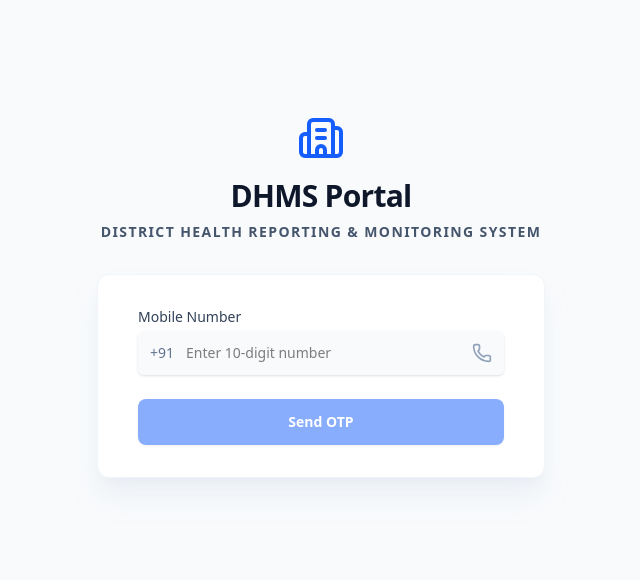
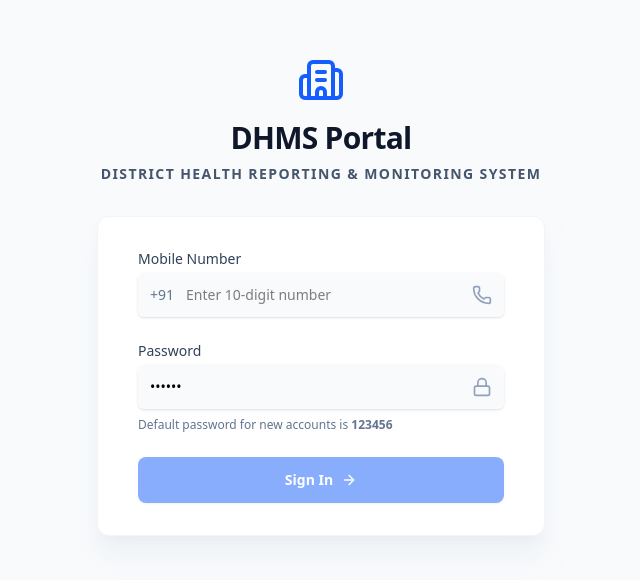
Before and after one commit to Rushstatic/ai-report, a React (Vite) app: page /#/ in a window 1280 px wide. Shown: the part 104-684 px from the top of the page, without its empty margins (319-959 px from the left). Built offline with nearby package versions, Linux system fonts and the light colour scheme; no server answers.

Commit message:
feat(auth): transition from OTP to password-based login
Replaced OTP authentication with password-based login and added a mandatory password change flow for first-time users. Updated existing database records to support default password access.

```diff
--- a/src/App.tsx
+++ b/src/App.tsx
@@ -13,10 +13,11 @@ import FormBuilder from './features/forms/FormBuilder';
 import ReportSubmission from './features/reports/ReportSubmission';
 import MyReports from './features/reports/MyReports';
 import Login from './features/auth/Login';
+import ChangePassword from './features/auth/ChangePassword';
 import { Loader2 } from 'lucide-react';
 
 export default function App() {
-  const { session, initialized } = useAuth();
+  const { session, initialized, needsPasswordChange } = useAuth();
 
   if (!isSupabaseConfigured()) {
     return <SetupInstructions />;
@@ -34,6 +35,10 @@ export default function App() {
     return <Login />;
   }
 
+  if (needsPasswordChange) {
+    return <ChangePassword />;
+  }
+
   return (
     <HashRouter>
       <Routes>
--- /dev/null
+++ b/src/features/auth/ChangePassword.tsx
@@ -0,0 +1,111 @@
+import { useState } from 'react';
+import { useAuth } from '@/hooks/useAuth';
+import { ShieldCheck, Lock, Loader2, ArrowRight } from 'lucide-react';
+
+export default function ChangePassword() {
+  const { updatePassword, loading, error } = useAuth();
+  const [password, setPassword] = useState('');
+  const [confirmPassword, setConfirmPassword] = useState('');
+  const [validationError, setValidationError] = useState('');
+
+  const handleSubmit = async (e: React.FormEvent) => {
+    e.preventDefault();
+    setValidationError('');
+
+    if (password.length < 6) {
+      setValidationError('Password must be at least 6 characters long.');
+      return;
+    }
+    if (password === '123456') {
+      setValidationError('Please choose a password different from the default.');
+      return;
+    }
+    if (password !== confirmPassword) {
+      setValidationError('Passwords do not match.');
+      return;
+    }
+
+    await updatePassword(password);
+  };
+
+  return (
+    <div className="min-h-screen bg-slate-50 flex flex-col justify-center py-12 sm:px-6 lg:px-8 font-sans">
+      <div className="sm:mx-auto sm:w-full sm:max-w-md">
+        <div className="flex justify-center text-emerald-600 mb-4">
+          <ShieldCheck className="w-12 h-12" />
+        </div>
+        <h2 className="text-center text-3xl font-extrabold text-slate-900 tracking-tight">
+          Secure Your Account
+        </h2>
+        <p className="mt-2 text-center text-sm text-slate-600 font-medium">
+          Since this is your first time logging in, please change your default password to something secure.
+        </p>
+      </div>
+
+      <div className="mt-8 sm:mx-auto sm:w-full sm:max-w-md">
+        <div className="bg-white py-8 px-4 shadow-xl shadow-slate-200/50 sm:rounded-xl sm:px-10 border border-slate-100">
+
+          {(error || validationError) && (
+            <div className="mb-4 bg-red-50 border border-red-200 text-red-600 px-4 py-3 rounded-lg text-sm flex items-start">
+              <span className="block sm:inline">{error || validationError}</span>
+            </div>
+          )}
+
+          <form className="space-y-6" onSubmit={handleSubmit}>
+            <div>
+              <label htmlFor="password" className="block text-sm font-medium text-slate-700">
+                New Password
+              </label>
+              <div className="mt-1 relative rounded-md shadow-sm">
+                <input
+                  type="password"
+                  id="password"
+                  required
+                  minLength={6}
+                  className="focus:ring-blue-500 focus:border-blue-500 block w-full pl-3 pr-10 py-3 sm:text-sm border-slate-300 rounded-lg bg-slate-50 transition-colors focus:bg-white"
+                  placeholder="At least 6 characters"
+                  value={password}
+                  onChange={(e) => setPassword(e.target.value)}
+                />
+                <div className="absolute inset-y-0 right-0 pr-3 flex items-center pointer-events-none">
+                  <Lock className="h-5 w-5 text-slate-400" />
+                </div>
+              </div>
+            </div>
+
+            <div>
+              <label htmlFor="confirmPassword" className="block text-sm font-medium text-slate-700">
+                Confirm New Password
+              </label>
+              <div className="mt-1 relative rounded-md shadow-sm">
+                <input
+                  type="password"
+                  id="confirmPassword"
+                  required
+                  minLength={6}
+                  className="focus:ring-blue-500 focus:border-blue-500 block w-full pl-3 pr-10 py-3 sm:text-sm border-slate-300 rounded-lg bg-slate-50 transition-colors focus:bg-white"
+                  placeholder="Re-type new password"
+                  value={confirmPassword}
+                  onChange={(e) => setConfirmPassword(e.target.value)}
+                />
+                <div className="absolute inset-y-0 right-0 pr-3 flex items-center pointer-events-none">
+                  <Lock className="h-5 w-5 text-slate-400" />
+                </div>
+              </div>
+            </div>
+
+            <button
+              type="submit"
+              disabled={loading || password.length < 6 || confirmPassword.length < 6}
+              className="w-full flex justify-center py-3 px-4 border border-transparent rounded-lg shadow-sm text-sm font-bold text-white bg-emerald-600 hover:bg-emerald-700 focus:outline-none focus:ring-2 focus:ring-offset-2 focus:ring-emerald-500 disabled:opacity-50 disabled:cursor-not-allowed transition-all items-center"
+            >
+              {loading ? <Loader2 className="w-5 h-5 animate-spin" /> : (
+                <>Update Password & Continue <ArrowRight className="ml-2 w-4 h-4" /></>
+              )}
+            </button>
+          </form>
+        </div>
+      </div>
+    </div>
+  );
+}
--- a/src/features/auth/Login.tsx
+++ b/src/features/auth/Login.tsx
@@ -1,40 +1,16 @@
 import { useState } from 'react';
 import { useAuth } from '@/hooks/useAuth';
-import { Building2, Phone, CheckCircle2, Loader2, ArrowRight } from 'lucide-react';
-import { cn } from '@/layouts/MainLayout';
+import { Building2, Phone, Lock, Loader2, ArrowRight } from 'lucide-react';
 
 export default function Login() {
-  const { signInWithOtp, verifyOtp, loading, error } = useAuth();
-  const [step, setStep] = useState<'phone' | 'otp'>('phone');
+  const { loginWithPassword, loading, error } = useAuth();
   const [phone, setPhone] = useState('');
-  const [otp, setOtp] = useState('');
-  const [msg, setMsg] = useState('');
+  const [password, setPassword] = useState('123456');
 
-  const handleSendOtp = async (e: React.FormEvent) => {
+  const handleLogin = async (e: React.FormEvent) => {
     e.preventDefault();
-    if (phone.length < 10) {
-      setMsg('Please enter a valid 10-digit mobile number.');
-      return;
-    }
-    setMsg('');
-    const { error } = await signInWithOtp(phone);
-    if (!error) {
-      setStep('otp');
-      setMsg('OTP sent successfully to your mobile number.');
-    }
-  };
-
-  const handleVerifyOtp = async (e: React.FormEvent) => {
-    e.preventDefault();
-    if (otp.length < 6) {
-      setMsg('Please enter the 6-digit OTP.');
-      return;
-    }
-    setMsg('');
-    const { error } = await verifyOtp(phone, otp);
-    if (error) {
-      setMsg('Invalid OTP. Please try again.');
-    }
+    if (phone.length < 10) return;
+    await loginWithPassword(phone, password);
   };
 
   return (
@@ -60,15 +36,7 @@ export default function Login() {
             </div>
           )}
 
-          {msg && !error && (
-            <div className="mb-4 bg-blue-50 border border-blue-200 text-blue-700 px-4 py-3 rounded-lg text-sm flex items-start">
-              <CheckCircle2 className="w-4 h-4 mr-2 mt-0.5 flex-shrink-0" />
-              <span className="block sm:inline">{msg}</span>
-            </div>
-          )}
-
-          {step === 'phone' ? (
-            <form className="space-y-6" onSubmit={handleSendOtp}>
+          <form className="space-y-6" onSubmit={handleLogin}>
             <div>
               <label htmlFor="phone" className="block text-sm font-medium text-slate-700">
                 Mobile Number
@@ -93,58 +61,39 @@ export default function Login() {
               </div>
             </div>
 
+            <div>
+              <label htmlFor="password" className="block text-sm font-medium text-slate-700">
+                Password
+              </label>
+              <div className="mt-1 relative rounded-md shadow-sm">
+                <input
+                  type="password"
+                  id="password"
+                  required
+                  className="focus:ring-blue-500 focus:border-blue-500 block w-full pl-3 pr-10 py-3 sm:text-sm border-slate-300 rounded-lg bg-slate-50 transition-colors focus:bg-white"
+                  placeholder="Enter password"
+                  value={password}
+                  onChange={(e) => setPassword(e.target.value)}
+                />
+                <div className="absolute inset-y-0 right-0 pr-3 flex items-center pointer-events-none">
+                  <Lock className="h-5 w-5 text-slate-400" />
+                </div>
+              </div>
+              <p className="mt-2 text-xs text-slate-500">
+                Default password for new accounts is <strong>123456</strong>
+              </p>
+            </div>
+
             <button
               type="submit"
-                disabled={loading || phone.length < 10}
-                className="w-full flex justify-center py-3 px-4 border border-transparent rounded-lg shadow-sm text-sm font-bold text-white bg-blue-600 hover:bg-blue-700 focus:outline-none focus:ring-2 focus:ring-offset-2 focus:ring-blue-500 disabled:opacity-50 disabled:cursor-not-allowed transition-all"
-              >
-                {loading ? <Loader2 className="w-5 h-5 animate-spin" /> : 'Send OTP'}
-              </button>
-            </form>
-          ) : (
-            <form className="space-y-6" onSubmit={handleVerifyOtp}>
-              <div>
-                <label htmlFor="otp" className="block text-sm font-medium text-slate-700">
-                  Enter OTP sent to +91 {phone}
-                </label>
-                <div className="mt-1">
-                  <input
-                    type="text"
-                    id="otp"
-                    required
-                    maxLength={6}
-                    className="focus:ring-blue-500 focus:border-blue-500 block w-full px-3 py-3 sm:text-sm border-slate-300 rounded-lg bg-slate-50 transition-colors text-center tracking-[0.5em] text-lg font-bold focus:bg-white"
-                    placeholder="------"
-                    value={otp}
-                    onChange={(e) => setOtp(e.target.value.replace(/\D/g, ''))}
-                  />
-                </div>
-              </div>
-
-              <div className="flex flex-col gap-3">
-                <button
-                  type="submit"
-                  disabled={loading || otp.length < 6}
+              disabled={loading || phone.length < 10 || password.length < 6}
               className="w-full flex justify-center py-3 px-4 border border-transparent rounded-lg shadow-sm text-sm font-bold text-white bg-blue-600 hover:bg-blue-700 focus:outline-none focus:ring-2 focus:ring-offset-2 focus:ring-blue-500 disabled:opacity-50 disabled:cursor-not-allowed transition-all items-center"
             >
               {loading ? <Loader2 className="w-5 h-5 animate-spin" /> : (
-                    <>Verify & Login <ArrowRight className="ml-2 w-4 h-4" /></>
+                <>Sign In <ArrowRight className="ml-2 w-4 h-4" /></>
               )}
             </button>
-                <button
-                  type="button"
-                  onClick={() => {
-                    setStep('phone');
-                    setOtp('');
-                    setMsg('');
-                  }}
-                  className="w-full flex justify-center py-2 px-4 text-sm font-medium text-slate-600 hover:text-slate-900 transition-colors"
-                >
-                  Change mobile number
-                </button>
-              </div>
           </form>
-          )}
         </div>
       </div>
     </div>
--- a/src/hooks/useAuth.ts
+++ b/src/hooks/useAuth.ts
@@ -12,8 +12,9 @@ interface AuthState {
   loading: boolean;
   initialized: boolean;
   error: string | null;
-  signInWithOtp: (phone: string) => Promise<{ error: Error | null }>;
-  verifyOtp: (phone: string, token: string) => Promise<{ error: Error | null }>;
+  needsPasswordChange: boolean;
+  loginWithPassword: (phone: string, pass: string) => Promise<{ error: Error | null }>;
+  updatePassword: (newPass: string) => Promise<{ error: Error | null }>;
   signOut: () => Promise<void>;
   initializeAuth: () => void;
 }
@@ -25,25 +26,9 @@ export const useAuth = create<AuthState>((set, get) => ({
   loading: false,
   initialized: false,
   error: null,
+  needsPasswordChange: false,
 
-  signInWithOtp: async (phone: string) => {
-    if (!isSupabaseConfigured()) {
-      return { error: new Error('Supabase is not configured') };
-    }
-
-    set({ loading: true, error: null });
-    // Default to +91 (India) if no country code is provided, customize as needed
-    const formattedPhone = phone.startsWith('+') ? phone : `+91${phone}`;
-
-    const { error } = await supabase.auth.signInWithOtp({
-      phone: formattedPhone,
-    });
-
-    set({ loading: false, error: error?.message || null });
-    return { error };
-  },
-
-  verifyOtp: async (phone: string, token: string) => {
+  loginWithPassword: async (phone: string, pass: string) => {
     if (!isSupabaseConfigured()) {
       return { error: new Error('Supabase is not configured') };
     }
@@ -51,11 +36,43 @@ export const useAuth = create<AuthState>((set, get) => ({
     set({ loading: true, error: null });
     const formattedPhone = phone.startsWith('+') ? phone : `+91${phone}`;
 
-    const { error } = await supabase.auth.verifyOtp({
+    let { data, error } = await supabase.auth.signInWithPassword({
       phone: formattedPhone,
-      token,
-      type: 'sms',
+      password: pass,
     });
+
+    // If login fails, and they are using the default password, try signing them up automatically
+    if (error && pass === '123456') {
+      const signUpRes = await supabase.auth.signUp({
+        phone: formattedPhone,
+        password: pass,
+      });
+      data = signUpRes.data;
+      error = signUpRes.error;
+    }
+
+    if (!error && data.session) {
+      const isDefault = pass === '123456';
+      set({ needsPasswordChange: isDefault });
+      if (isDefault) {
+        localStorage.setItem('needsPasswordChange', 'true');
+      } else {
+        localStorage.removeItem('needsPasswordChange');
+      }
+    }
+
+    set({ loading: false, error: error?.message || null });
+    return { error };
+  },
+
+  updatePassword: async (newPass: string) => {
+    set({ loading: true, error: null });
+    const { error } = await supabase.auth.updateUser({ password: newPass });
+
+    if (!error) {
+      set({ needsPasswordChange: false });
+      localStorage.removeItem('needsPasswordChange');
+    }
 
     set({ loading: false, error: error?.message || null });
     return { error };
@@ -66,7 +83,8 @@ export const useAuth = create<AuthState>((set, get) => ({
 
     set({ loading: true });
     await supabase.auth.signOut();
-    set({ session: null, user: null, employee: null, loading: false });
+    localStorage.removeItem('needsPasswordChange');
+    set({ session: null, user: null, employee: null, loading: false, needsPasswordChange: false });
   },
 
   initializeAuth: () => {
@@ -75,11 +93,13 @@ export const useAuth = create<AuthState>((set, get) => ({
       return;
     }
 
+    const needsPasswordChange = localStorage.getItem('needsPasswordChange') === 'true';
+    set({ needsPasswordChange });
+
     // Get initial session
     supabase.auth.getSession().then(({ data: { session } }) => {
       set({ session, user: session?.user || null });
       if (session?.user) {
-        // Fetch the corresponding employee profile from the database
         supabase
           .from('employees')
           .select('*')
@@ -92,7 +112,7 @@ export const useAuth = create<AuthState>((set, get) => ({
       }
     });
 
-    // Listen for auth state changes (e.g. login, logout)
+    // Listen for auth state changes
     supabase.auth.onAuthStateChange((_event, session) => {
       set({ session, user: session?.user || null });
       if (session?.user) {
```
Also changed, not shown: 1 other file (tests, documents, lock files or other folders). Lines whose indentation alone changed are shown as unchanged.
